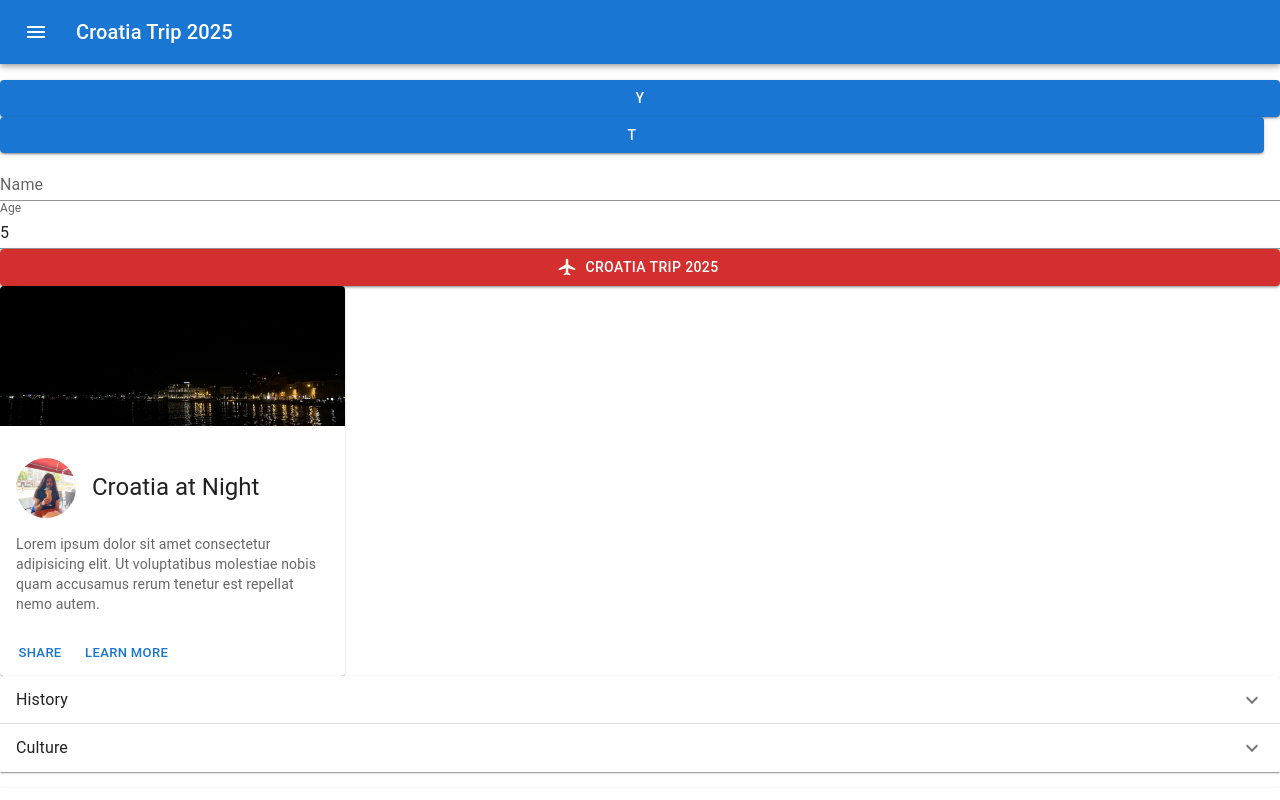
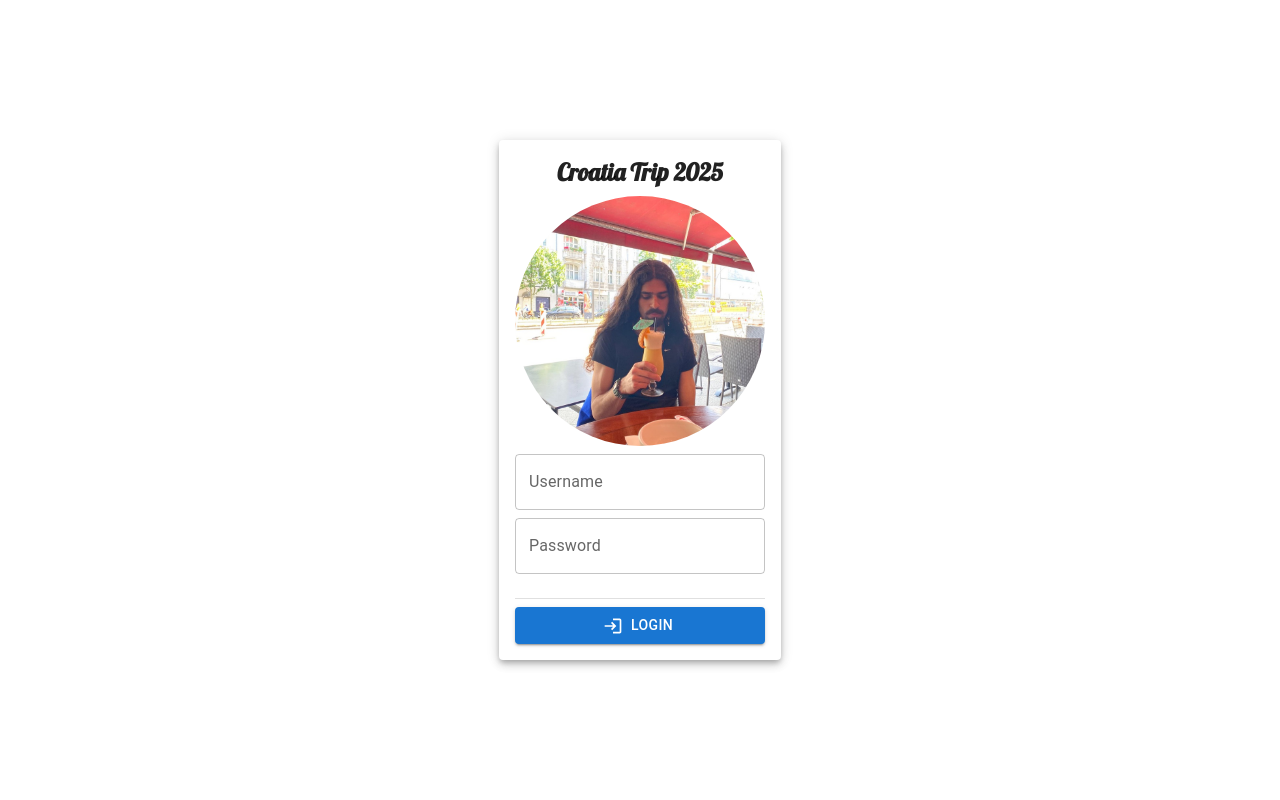
Before and after one commit to Deadly-Phantom/holiday-react, a Next.js app: page / in a window 1280 px wide. Shown: the top 800 px of the page. Built offline with nearby package versions, Linux system fonts and the light colour scheme.

Commit message:
feat: implement login functionality with user input handling and loading state

```diff
--- a/src/app/page.tsx
+++ b/src/app/page.tsx
@@ -1,20 +1,124 @@
 "use client";
-import TopBar from "@/components/TopBar";
-import Details from "@/components/Details";
-import SummaryCard from "@/components/SummaryCard";
-import Gallery from "@/components/Gallery";
-import ActionBar from "@/components/ActionBar";
-import FullWidthImage from "@/components/FullWidthImage";
+import { green } from "@mui/material/colors";
+import { Login } from "@mui/icons-material";
+import {
+  Avatar,
+  Box,
+  Button,
+  CircularProgress,
+  Divider,
+  Paper,
+  Stack,
+  TextField,
+  Typography,
+} from "@mui/material";
+import { useEffect, useRef, useState } from "react";
+import { useStore } from "@/store";
+// to do: simulate login function
+export default function Home() {
+  const [loading, setLoading] = useState(false);
+  const [success, setSuccess] = useState(false);
+  const timer = useRef<ReturnType<typeof setTimeout>>(undefined);
+  const userInput = useStore((state) => state.userInput);
+  const setUserInput = useStore((state) => state.setUserInput);
+  const userPassword = useStore((state) => state.userPassword);
+  const setUserPassword = useStore((state) => state.setUserPassword);
 
-export default function Home() {
+  const buttonSx = {
+    ...(success && {
+      bgcolor: green[500],
+      "&:hover": {
+        bgcolor: green[700],
+      },
+    }),
+  };
+
+  useEffect(() => {
+    return () => {
+      clearTimeout(timer.current);
+    };
+  }, []);
+
+  const handleButtonClick = () => {
+    if (!loading) {
+      setSuccess(false);
+      setLoading(true);
+      setTimeout(() => {
+        console.log("Checking credentials...");
+        if (userInput === "tristan" && userPassword === "1") {
+          setSuccess(true);
+          setLoading(false);
+          window.location.href = "/home";
+        } else {
+          setSuccess(false);
+          setLoading(false);
+          alert("Invalid credentials. Please try again.");
+          setUserInput("");
+        }
+      }, 1000);
+      timer.current = setTimeout(() => {}, 1100);
+    }
+  };
   return (
     <>
-      <TopBar />
-      <ActionBar />
-      <SummaryCard />
-      <Details />
-      <FullWidthImage />
-      <Gallery />
+      <Paper elevation={5} sx={{ padding: 2, margin: "0 auto", maxWidth: 290 }}>
+        <Stack spacing={1}>
+          <Typography
+            fontFamily={"lobster"}
+            fontWeight={700}
+            variant="h5"
+            sx={{ margin: "0 auto", textAlign: "center" }}
+          >
+            Croatia Trip 2025
+          </Typography>
+          <Avatar
+            alt="Tristan"
+            src="avatar.jpeg"
+            sx={{ width: 250, height: 250, margin: "2rem auto", marginTop: 1 }}
+          />
+          <TextField
+            id="outlined-basic"
+            label="Username"
+            variant="outlined"
+            value={userInput}
+            onChange={(e) => setUserInput(e.target.value)}
+          />
+          <TextField
+            type="password"
+            id="outlined-basic"
+            label="Password"
+            variant="outlined"
+            value={userPassword}
+            onChange={(e) => setUserPassword(e.target.value)}
+            onKeyDown={(e) => {
+              if (e.key === "Enter") {
+                handleButtonClick();
+              }
+            }}
+          />
+          <Divider sx={{ paddingBottom: 2 }} />
+          <Button
+            variant="contained"
+            startIcon={
+              loading ? (
+                <CircularProgress
+                  size={24}
+                  sx={{
+                    color: green[500],
+                  }}
+                />
+              ) : (
+                <Login />
+              )
+            }
+            sx={buttonSx}
+            disabled={loading}
+            onClick={handleButtonClick}
+          >
+            Login
+          </Button>
+        </Stack>
+      </Paper>
     </>
   );
 }
--- a/src/components/TopBar.tsx
+++ b/src/components/TopBar.tsx
@@ -3,12 +3,14 @@ import {
   AppBar,
   Box,
   IconButton,
+  ListItemIcon,
+  ListItemText,
   Menu,
   MenuItem,
   Toolbar,
   Typography,
 } from "@mui/material";
-import { Menu as MenuIcon } from "@mui/icons-material";
+import { Code, ContentCopy, Home, Menu as MenuIcon } from "@mui/icons-material";
 import { useState } from "react";
 
 export default function TopBar() {
@@ -24,7 +26,7 @@ export default function TopBar() {
 
   return (
     <Box sx={{ flexGrow: 1, marginBottom: 2 }}>
-      <AppBar position="static">
+      <AppBar position="fixed">
         <Toolbar>
           <IconButton
             aria-controls={open ? "basic-menu" : undefined}
@@ -50,9 +52,26 @@ export default function TopBar() {
               },
             }}
           >
-            <MenuItem onClick={handleClose}>Culture</MenuItem>
-            <MenuItem onClick={handleClose}>History</MenuItem>
-            <MenuItem onClick={handleClose}>Landscape</MenuItem>
+            <MenuItem
+              onClick={() => {
+                window.location.href = "/home";
+              }}
+            >
+              <ListItemIcon>
+                <Home fontSize="small" />
+              </ListItemIcon>
+              <ListItemText>Home</ListItemText>
+            </MenuItem>
+            <MenuItem
+              onClick={() => {
+                window.location.href = "/dev";
+              }}
+            >
+              <ListItemIcon>
+                <Code fontSize="small" />
+              </ListItemIcon>
+              <ListItemText>Dev</ListItemText>
+            </MenuItem>
           </Menu>
           <Typography variant="h6" component="div" sx={{ flexGrow: 1 }}>
             Croatia Trip 2025
--- a/src/store.ts
+++ b/src/store.ts
@@ -2,6 +2,8 @@ import { create } from 'zustand'
 
 // eslint-disable-next-line @typescript-eslint/no-explicit-any
 export const useStore = create((set: any) => ({
-    userInput: "",
+  userInput: "",
   setUserInput: (newUserInput: string) => set(() => ({ userInput: newUserInput})),
+  userPassword: "",
+  setUserPassword: (newUserPassword: string) => set(() => ({ userPassword: newUserPassword })),
 }))
```
Also changed, not shown: src/app/dev/page.tsx (added, +20 -0 lines), src/app/home/page.tsx (added, +16 -0 lines), src/app/login/page.tsx (deleted, +0 -47 lines), src/components/Footer.tsx (added, +22 -0 lines).
